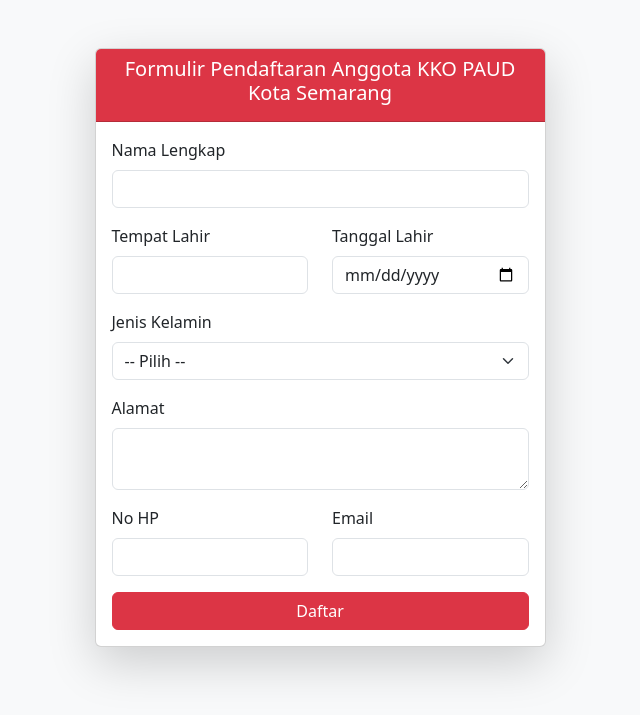
After one commit to liliianaa/webkkosemarang, a PHP site: page /formulirpendaftaran.php in a window 1280 px wide. The commit adds this page. Shown: the top 715 px of the page, without its empty margins (320-960 px from the left). Run offline with PHP 8.4, Linux system fonts and the light colour scheme.

Commit message:
formulir pendaftaran

```diff
--- a/anggota.php
+++ b/anggota.php
@@ -150,7 +150,7 @@ include "koneksi.php";
         Profesional berpengalaman yang berkomitmen memajukan pendidikan anak usia dini di Kota Semarang
       </p>
       <div class="mt-4">
-        <a href="#" class="btn btn-join"><i class="bi bi-person-plus"></i> Bergabung dengan Kami</a>
+        <a href="formulirpendaftaran.php" class="btn btn-join"><i class="bi bi-person-plus"></i> Bergabung dengan Kami</a>
         <a href="#" class="btn btn-program"><i class="bi bi-book"></i> Lihat Program Kami</a>
       </div>
     </div>
--- /dev/null
+++ b/formulirpendaftaran.php
@@ -0,0 +1,75 @@
+<?php include "koneksi.php"; ?>
+<!DOCTYPE html>
+<html lang="id">
+<head>
+  <meta charset="UTF-8">
+  <title>Pendaftaran Anggota KKO PAUD Kota Semarang</title>
+  <link href="https://cdn.jsdelivr.net/npm/bootstrap@5.3.3/dist/css/bootstrap.min.css" rel="stylesheet">
+</head>
+<body class="bg-light">
+
+<div class="container mt-5">
+  <div class="row justify-content-center">
+    <div class="col-md-6 col-lg-5"> <!-- atur lebar di sini -->
+      <div class="card shadow-lg">
+        <div class="card-header bg-danger text-white text-center">
+          <h5>Formulir Pendaftaran Anggota KKO PAUD Kota Semarang</h5>
+        </div>
+        <div class="card-body">
+          <form action="proses_daftar.php" method="POST">
+
+            <div class="mb-3">
+              <label class="form-label">Nama Lengkap</label>
+              <input type="text" name="nama_lengkap" class="form-control" required>
+            </div>
+
+            <div class="mb-3 row">
+              <div class="col-md-6">
+                <label class="form-label">Tempat Lahir</label>
+                <input type="text" name="tempat_lahir" class="form-control">
+              </div>
+              <div class="col-md-6">
+                <label class="form-label">Tanggal Lahir</label>
+                <input type="date" name="tanggal_lahir" class="form-control">
+              </div>
+            </div>
+
+            <div class="mb-3">
+              <label class="form-label">Jenis Kelamin</label>
+              <select name="jenis_kelamin" class="form-select" required>
+                <option value="">-- Pilih --</option>
+                <option value="Laki-laki">Laki-laki</option>
+                <option value="Perempuan">Perempuan</option>
+              </select>
+            </div>
+
+            <div class="mb-3">
+              <label class="form-label">Alamat</label>
+              <textarea name="alamat" class="form-control" rows="2"></textarea>
+            </div>
+
+            <div class="mb-3 row">
+              <div class="col-md-6">
+                <label class="form-label">No HP</label>
+                <input type="text" name="no_hp" class="form-control">
+              </div>
+              <div class="col-md-6">
+                <label class="form-label">Email</label>
+                <input type="email" name="email" class="form-control">
+              </div>
+            </div>
+
+            <div class="d-grid">
+              <button type="submit" class="btn btn-danger">Daftar</button>
+            </div>
+
+          </form>
+        </div>
+      </div>
+    </div>
+  </div>
+</div>
+
+
+</body>
+</html>
```
